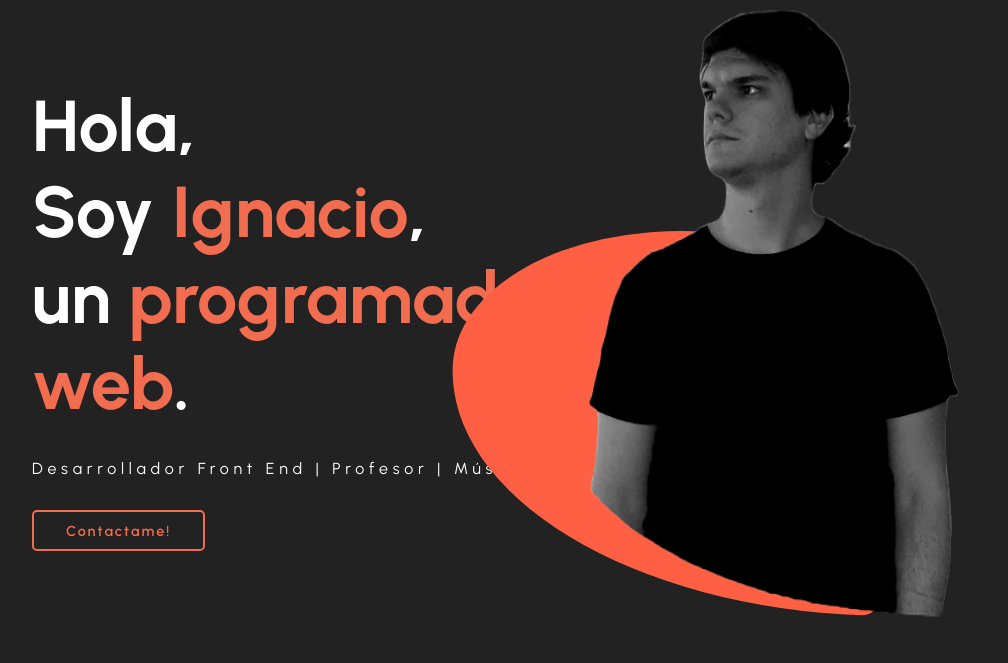
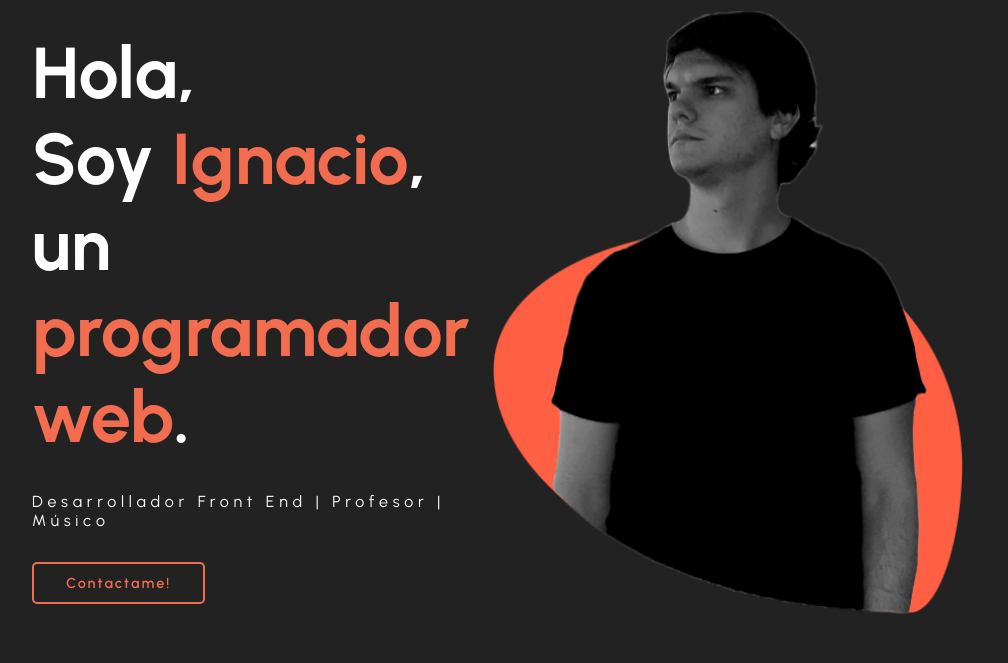
Before and after one commit to nachof948/Portfolio, a plain HTML site: page index.html in a window 1280 px wide. Shown: the part 137-800 px from the top of the page, 96-1104 px from the left. Drawn offline with nearby package versions, Linux system fonts and the light colour scheme.

Commit message:
Correccion de la imagen del hero

```diff
--- a/estilos.css
+++ b/estilos.css
@@ -109,7 +109,7 @@ nav a:hover::before{
     padding: 3rem 0rem;
 }
 .hero-textos{
-    flex-basis: 60%;
+    flex-basis: 55%;
     display: flex;
     flex-direction: column;
     gap: 2rem;
@@ -136,12 +136,12 @@ nav a:hover::before{
     color: var(--color-blanco);
 }
 .hero-imagen{
-    flex-basis: 30%;
+    flex-basis: 35%;
     position: relative;
     z-index: 3;
 }
 .hero-imagen img{
-    width: 23.5rem;
+    width: 30rem;
     height: 38.5rem;
 }
 .imagen-fondo{
--- a/index.html
+++ b/index.html
@@ -38,8 +38,8 @@
                     <button>Contactame!</button>
                 </div>
                 <div class="hero-imagen">
-                        <img src="Imagenes/Mi proyecto (5).png" alt="Ignacio Fernandez">
-                        <div class="imagen-fondo"></div>
+                        <img src="Imagenes/Imagen del Hero completa.png" alt="Ignacio Fernandez">
+                        <!-- <div class="imagen-fondo"></div> -->
                 </div>
                 <div class="redes-hero">
                     <ul>
```
Also changed, not shown: Imagenes/Imagen del Hero completa.png (added).
